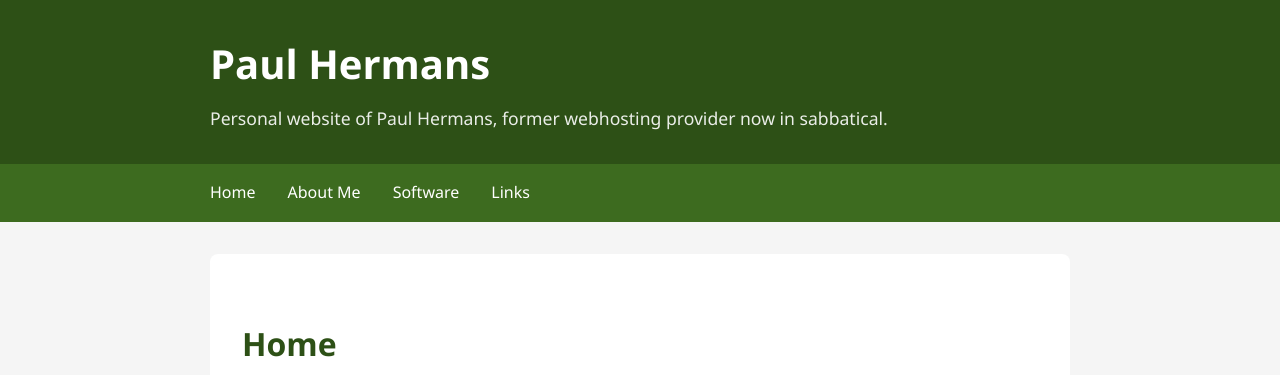
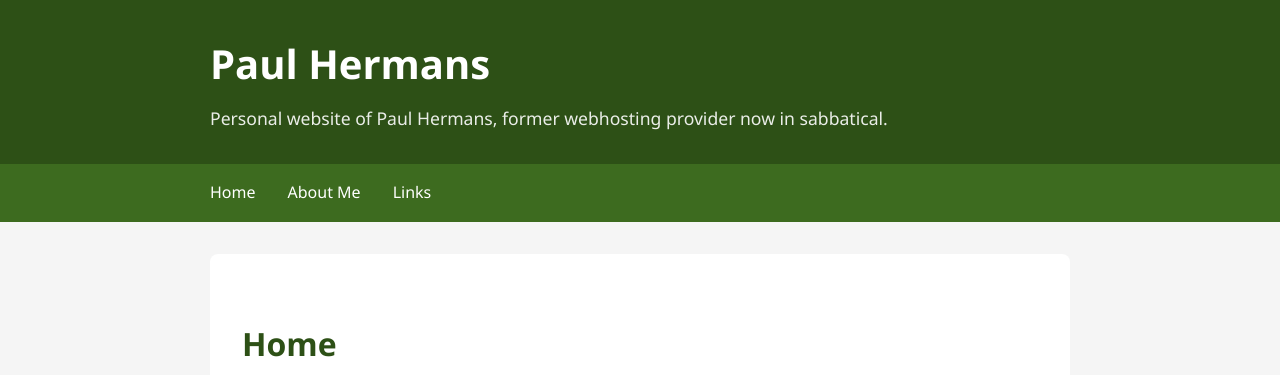
Before and after one commit to paulhermanseu/paulhermans.eu, a Jekyll site: the page built from index.md, in a window 1280 px wide. Shown: the top 375 px of the page. Built offline with Jekyll 4.4.1, drawn with Linux system fonts in a browser that asks for light colours; nearby versions of some CDN libraries.

Commit message:
Update default.html

```diff
--- a/_layouts/default.html
+++ b/_layouts/default.html
@@ -268,7 +268,6 @@
             <ul>
                 <li><a href="/">Home</a></li>
                 <li><a href="/about.html">About Me</a></li>
-                <li><a href="/software.html">Software</a></li>
                 <li><a href="/links.html">Links</a></li>
             </ul>
         </div>
```
